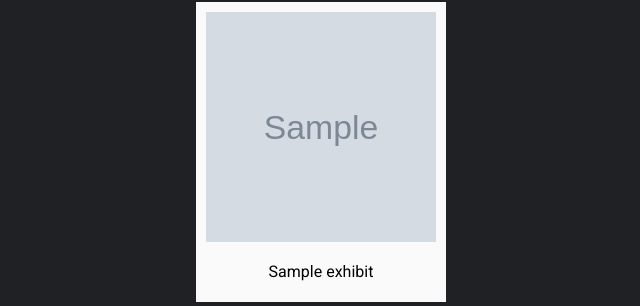
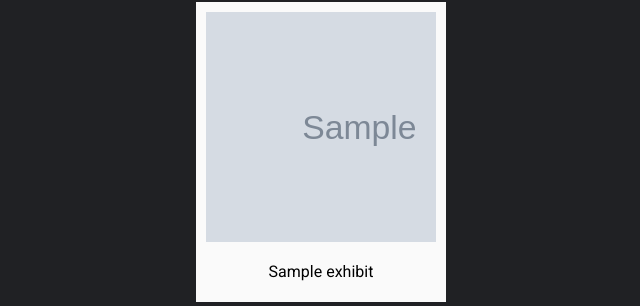
Before and after one commit to project-six/it-museum, a Django app: template museum/templates/hall.html in a window 1280 px wide. Shown: the part 274-580 px from the top of the page, without its empty margins (319-959 px from the left). Run offline with Django 3.2, Linux system fonts and the light colour scheme; tables that the repository leaves empty hold one stand-in row (values such as "Sample post"); the template is opened without the code that fills it: values that come from a table or form of the project are taken from there, most other values are stand-ins (such as "Sample title", 1, 10 or a date in 2020); grey boxes marked "Sample" are stand-in pictures; parts of the project's set-up code (start-up, migrations or seed data) failed here and were passed over; some libraries are stand-ins or nearby versions.

Commit message:
Fix gallery image duplicates

```diff
--- a/museum/templates/hall.html
+++ b/museum/templates/hall.html
@@ -32,7 +32,7 @@
                data-eid="{{ e.id }}">
                 <div class="polaroid">
                     {% with e.images.all|first as image %}
-                        <img class="polaroid-image" src="{{ image.image.url }}">
+                        <div class="polaroid-image" src="" style="background-image: url('{{ image.image.url }}')"></div>
                     {% endwith %}
                     <div class="polaroid-caption">
                         <p>{{ e.name }}</p>
--- a/museum/views.py
+++ b/museum/views.py
@@ -27,7 +27,7 @@ def hall(request, hall_number):
          'next': h_next.number if hasattr(h_next, 'number') else h.number,
          'min': h_min.number,
          'max': h_max.number,
-         'exhibits': h.exhibits.filter(images__isnull=False)
+         'exhibits': h.exhibits.filter().filter(images__isnull=False).order_by('order_number').distinct()
          }
     )
 
```
Also changed, not shown: database.sqlite3 (deleted).
